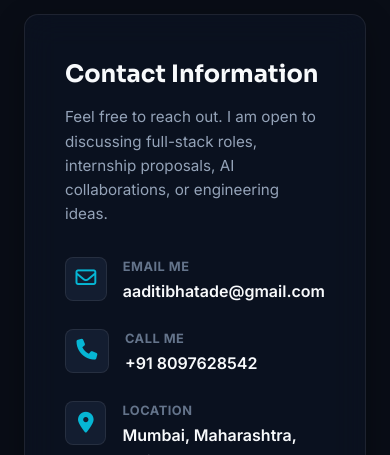
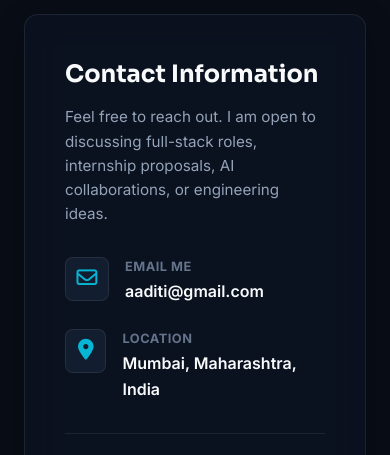
Before and after one commit to AaditiBhatade/portfolio, a plain HTML site: page index.html in a window 390 px wide. Shown: the part 10721-11176 px from the top of the page. Drawn offline with Linux system fonts and the light colour scheme.

Commit message:
Update email to aaditi@gmail.com and remove phone number

```diff
--- a/index.html
+++ b/index.html
@@ -137,7 +137,7 @@
                         <a href="https://www.linkedin.com/in/aaditi-bhatade-22935a331/" target="_blank" aria-label="LinkedIn" class="social-icon-link">
                             <i class="fa-brands fa-linkedin-in"></i>
                         </a>
-                        <a href="mailto:aaditibhatade@gmail.com" aria-label="Email" class="social-icon-link">
+                        <a href="mailto:aaditi@gmail.com" aria-label="Email" class="social-icon-link">
                             <i class="fa-regular fa-envelope"></i>
                         </a>
                     </div>
@@ -601,16 +601,8 @@
                                 <div class="detail-icon"><i class="fa-regular fa-envelope"></i></div>
                                 <div class="detail-content">
                                     <span class="detail-label">Email Me</span>
-                                    <a href="mailto:aaditibhatade@gmail.com" class="detail-link" id="email-value">aaditibhatade@gmail.com</a>
-                                    <button class="copy-detail-btn" onclick="navigator.clipboard.writeText('aaditibhatade@gmail.com'); alert('Email address copied!');" aria-label="Copy Email"><i class="fa-regular fa-copy"></i></button>
-                                </div>
-                            </div>
-
-                            <div class="detail-item">
-                                <div class="detail-icon"><i class="fa-solid fa-phone"></i></div>
-                                <div class="detail-content">
-                                    <span class="detail-label">Call Me</span>
-                                    <a href="tel:+918097628542" class="detail-link">+91 8097628542</a>
+                                    <a href="mailto:aaditi@gmail.com" class="detail-link" id="email-value">aaditi@gmail.com</a>
+                                    <button class="copy-detail-btn" onclick="navigator.clipboard.writeText('aaditi@gmail.com'); alert('Email address copied!');" aria-label="Copy Email"><i class="fa-regular fa-copy"></i></button>
                                 </div>
                             </div>
 
@@ -628,7 +620,7 @@
                             <div class="contact-social-links">
                                 <a href="https://github.com/aaditibhatade" target="_blank" aria-label="GitHub"><i class="fa-brands fa-github"></i></a>
                                 <a href="https://www.linkedin.com/in/aaditi-bhatade-22935a331/" target="_blank" aria-label="LinkedIn"><i class="fa-brands fa-linkedin-in"></i></a>
-                                <a href="mailto:aaditibhatade@gmail.com" aria-label="Email"><i class="fa-regular fa-envelope"></i></a>
+                                <a href="mailto:aaditi@gmail.com" aria-label="Email"><i class="fa-regular fa-envelope"></i></a>
                             </div>
                         </div>
                     </div>
@@ -701,7 +693,7 @@
                 <div class="footer-social-links">
                     <a href="https://github.com/aaditibhatade" target="_blank" aria-label="GitHub"><i class="fa-brands fa-github"></i></a>
                     <a href="https://www.linkedin.com/in/aaditi-bhatade-22935a331/" target="_blank" aria-label="LinkedIn"><i class="fa-brands fa-linkedin-in"></i></a>
-                    <a href="mailto:aaditibhatade@gmail.com" aria-label="Email"><i class="fa-regular fa-envelope"></i></a>
+                    <a href="mailto:aaditi@gmail.com" aria-label="Email"><i class="fa-regular fa-envelope"></i></a>
                 </div>
             </div>
         </div>
```
Also changed, not shown: resume.html (+1 -2 lines).
